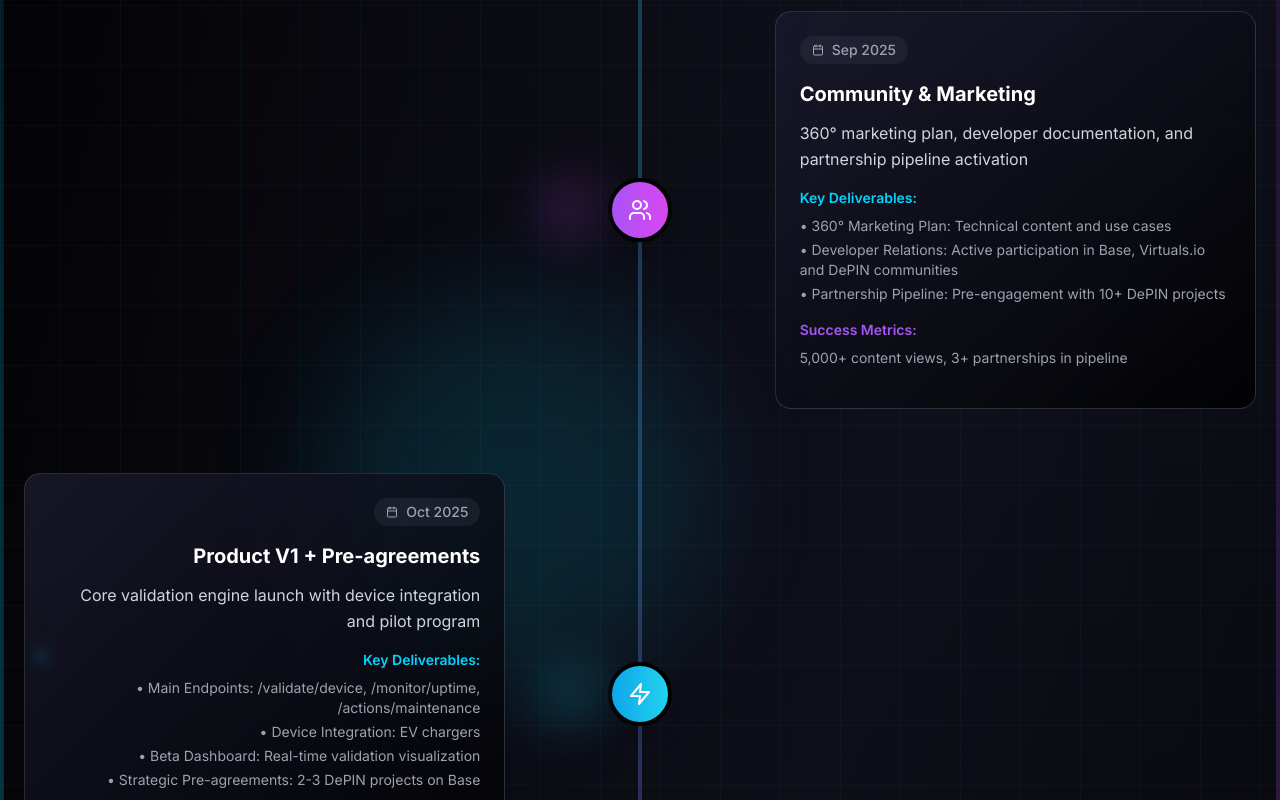
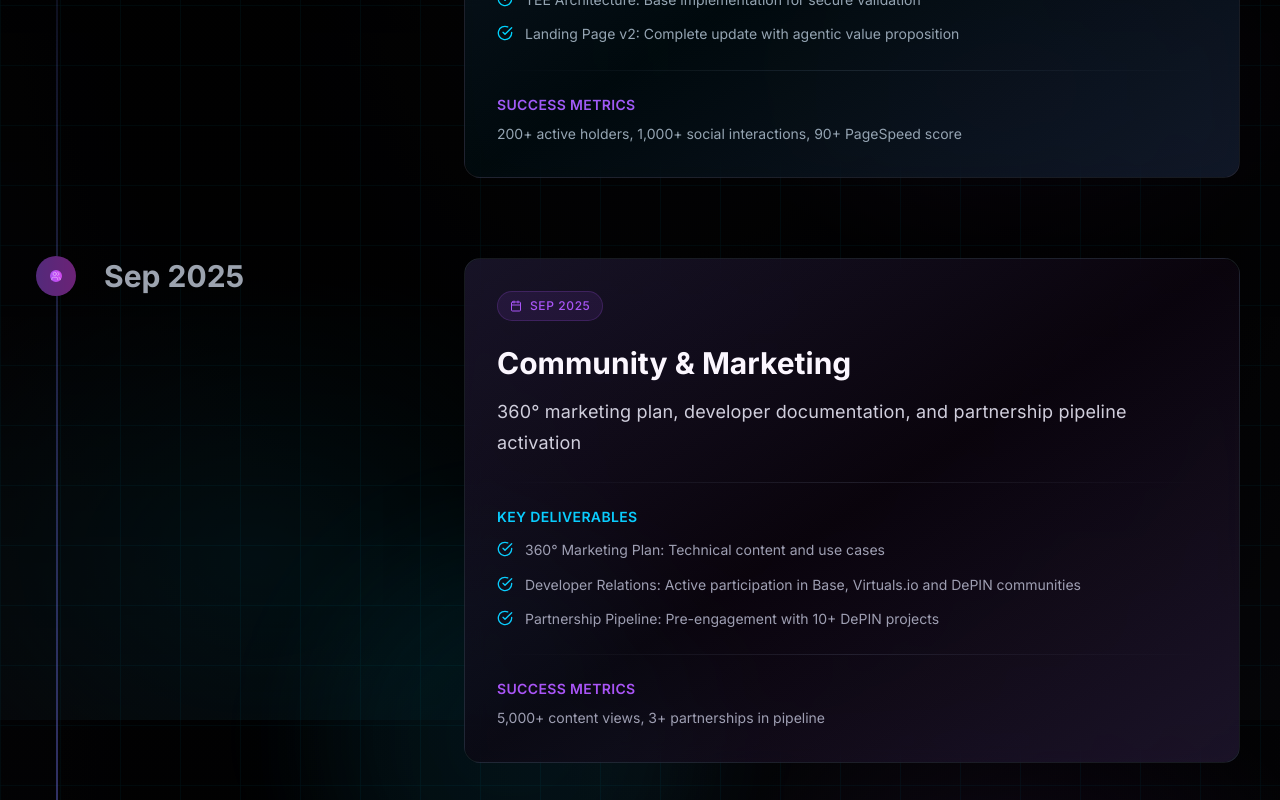
Before and after one commit to Micoh18/Dobi-Landing, a Next.js app: page / in a window 1280 px wide. Shown: the part 8080-8880 px from the top of the page. Built offline with nearby package versions, Linux system fonts and the light colour scheme.

Commit message:
better roadmap

```diff
--- a/components/Roadmap.tsx
+++ b/components/Roadmap.tsx
@@ -1,7 +1,12 @@
 'use client'
 
-import { motion } from 'framer-motion'
+import {
+  useScroll,
+  useTransform,
+  motion,
+} from 'framer-motion'
 import { Calendar, Globe, Link, CheckCircle, Bot, DollarSign, Users, Shield, Zap, Target } from 'lucide-react'
+import { useEffect, useRef, useState } from 'react'
 import GradientText from '@/components/ui/GradientText'
 
 const roadmapItems = [
@@ -16,7 +21,8 @@ const roadmapItems = [
     ],
     kpis: '200+ active holders, 1,000+ social interactions, 90+ PageSpeed score',
     icon: Bot,
-    color: 'from-dobi-blue to-electric-blue'
+    color: 'from-dobi-blue to-electric-blue',
+    variant: 'primary'
   },
   {
     quarter: 'Sep 2025',
@@ -29,7 +35,8 @@ const roadmapItems = [
     ],
     kpis: '5,000+ content views, 3+ partnerships in pipeline',
     icon: Users,
-    color: 'from-neon-purple to-dobi-magenta'
+    color: 'from-neon-purple to-dobi-magenta',
+    variant: 'secondary'
   },
   {
     quarter: 'Oct 2025',
@@ -43,7 +50,8 @@ const roadmapItems = [
     ],
     kpis: 'V1 on mainnet 99.5%+ uptime, 100+ validations, 2+ signed agreements',
     icon: Zap,
-    color: 'from-electric-blue to-neon-cyan'
+    color: 'from-electric-blue to-neon-cyan',
+    variant: 'primary'
   },
   {
     quarter: 'Nov 2025',
@@ -57,7 +65,8 @@ const roadmapItems = [
     ],
     kpis: '3+ active partnerships, 100+ validated transactions, A2A with 1+ agents',
     icon: Link,
-    color: 'from-dobi-blue to-neon-cyan'
+    color: 'from-dobi-blue to-neon-cyan',
+    variant: 'secondary'
   },
   {
     quarter: 'Dec 2025',
@@ -70,7 +79,8 @@ const roadmapItems = [
     ],
     kpis: 'SDK used by 10+ developers, 95%+ validation success rate',
     icon: DollarSign,
-    color: 'from-green-500 to-emerald-400'
+    color: 'from-green-500 to-emerald-400',
+    variant: 'primary'
   },
   {
     quarter: 'Q1 2026',
@@ -84,7 +94,8 @@ const roadmapItems = [
     ],
     kpis: '2+ enterprise clients, cross-chain operational',
     icon: Shield,
-    color: 'from-purple-500 to-pink-400'
+    color: 'from-purple-500 to-pink-400',
+    variant: 'secondary'
   },
   {
     quarter: 'Q2 2026',
@@ -98,7 +109,8 @@ const roadmapItems = [
     ],
     kpis: '$10,000+ MRR, 50+ monitored devices, 95%+ SLA compliance',
     icon: Globe,
-    color: 'from-indigo-500 to-blue-400'
+    color: 'from-indigo-500 to-blue-400',
+    variant: 'primary'
   },
   {
     quarter: 'Q3 2026',
@@ -112,26 +124,135 @@ const roadmapItems = [
     ],
     kpis: '$15,000+ MRR, DOBI V2 deployed, 2026-27 roadmap published',
     icon: Target,
-    color: 'from-orange-500 to-red-400'
+    color: 'from-orange-500 to-red-400',
+    variant: 'secondary'
   }
 ]
 
+interface MilestoneCardProps {
+  item: typeof roadmapItems[0]
+  index: number
+}
 
+function MilestoneCard({ item, index }: MilestoneCardProps) {
+  const Icon = item.icon
+  const isPrimary = item.variant === 'primary'
+
+  return (
+    <motion.div
+      initial={{ opacity: 0, y: 20 }}
+      whileInView={{ opacity: 1, y: 0 }}
+      transition={{ duration: 0.6, delay: index * 0.1 }}
+      viewport={{ once: true }}
+      className="relative rounded-2xl p-6 md:p-8 backdrop-blur-md border transition-all duration-300 bg-gradient-to-br from-dobi-gray/60 via-dobi-dark/60 to-dobi-gray/60 border-gray-600/30 hover:border-dobi-blue/40 hover:shadow-xl hover:shadow-dobi-blue/10"
+    >
+      {/* Subtle background gradient */}
+      <div className={`absolute inset-0 rounded-2xl opacity-0 group-hover:opacity-100 transition-opacity duration-300 pointer-events-none bg-gradient-to-br ${item.color} opacity-5`} />
+
+      {/* Date badge */}
+      <div className={`
+        inline-flex items-center gap-2 px-3 py-1.5 rounded-full text-xs font-medium mb-6 uppercase tracking-wider border
+        ${isPrimary
+          ? 'bg-dobi-blue/10 text-dobi-blue border-dobi-blue/20'
+          : 'bg-neon-purple/10 text-neon-purple border-neon-purple/20'
+        }
+      `}>
+        <Calendar className="w-3 h-3" />
+        {item.quarter}
+      </div>
+
+      {/* Title */}
+      <h3 className="text-2xl md:text-3xl font-bold mb-4 text-white leading-tight">
+        {item.title}
+      </h3>
+
+      {/* Description - always visible */}
+      <p className="text-gray-300 leading-relaxed mb-6 text-base md:text-lg" style={{ lineHeight: '1.7', letterSpacing: '0.01em' }}>
+        {item.description}
+      </p>
+
+      {/* Divider */}
+      <div className="h-px bg-gradient-to-r from-transparent via-gray-600/30 to-transparent mb-6" />
+
+      {/* Key Deliverables */}
+      <div className="mb-6">
+        <h4 className="text-sm font-semibold text-dobi-blue uppercase tracking-wide mb-3">
+          Key Deliverables
+        </h4>
+
+        <ul className="space-y-3 text-sm text-gray-400" style={{ lineHeight: '1.6' }}>
+          {item.details.map((detail, i) => (
+            <motion.li
+              key={i}
+              initial={{ opacity: 0, x: -10 }}
+              whileInView={{ opacity: 1, x: 0 }}
+              transition={{ duration: 0.3, delay: i * 0.05 }}
+              viewport={{ once: true }}
+              className="flex items-start gap-3"
+            >
+              <CheckCircle className="w-4 h-4 mt-0.5 flex-shrink-0 text-dobi-blue" />
+              <span className="flex-1">{detail}</span>
+            </motion.li>
+          ))}
+        </ul>
+      </div>
+
+      {/* Divider */}
+      {item.kpis && (
+        <div className="h-px bg-gradient-to-r from-transparent via-gray-600/30 to-transparent mb-6" />
+      )}
+
+      {/* Success Metrics - Always visible but compact */}
+      {item.kpis && (
+        <div>
+          <h4 className="text-sm font-semibold text-neon-purple uppercase tracking-wide mb-2">
+            Success Metrics
+          </h4>
+          <p className="text-sm text-gray-400 leading-relaxed" style={{ lineHeight: '1.6' }}>
+            {item.kpis}
+          </p>
+        </div>
+      )}
+
+      {/* Subtle accent line at bottom */}
+      <div className={`absolute bottom-0 left-0 right-0 h-0.5 bg-gradient-to-r ${item.color} opacity-0 group-hover:opacity-30 transition-opacity duration-300 rounded-b-2xl`} />
+    </motion.div>
+  )
+}
 
 export default function Roadmap() {
+  const ref = useRef<HTMLDivElement>(null)
+  const containerRef = useRef<HTMLDivElement>(null)
+  const [height, setHeight] = useState(0)
+
+  useEffect(() => {
+    if (ref.current) {
+      const rect = ref.current.getBoundingClientRect()
+      setHeight(rect.height)
+    }
+  }, [ref])
+
+  const { scrollYProgress } = useScroll({
+    target: containerRef,
+    offset: ['start 10%', 'end 50%'],
+  })
+
+  const heightTransform = useTransform(scrollYProgress, [0, 1], [0, height])
+  const opacityTransform = useTransform(scrollYProgress, [0, 0.1], [0, 1])
+
   return (
-    <section id="roadmap" className="py-32 px-6 relative overflow-hidden bg-gradient-to-b from-dobi-gray to-dobi-dark">
-      {/* Enhanced DOBI-style background */}
-      <div className="absolute inset-0 bg-gradient-to-br from-dobi-dark via-dobi-navy/30 to-dobi-dark" />
-
-      {/* Animated background orbs */}
-      <div className="absolute inset-0 overflow-hidden">
-        <div className="absolute top-1/4 left-1/4 w-96 h-96 bg-dobi-blue/20 rounded-full blur-3xl animate-pulse-slow" />
-        <div className="absolute bottom-1/4 right-1/4 w-80 h-80 bg-neon-purple/20 rounded-full blur-3xl animate-pulse-slow" style={{animationDelay: '2s'}} />
-        <div className="absolute top-1/2 right-1/6 w-64 h-64 bg-neon-cyan/15 rounded-full blur-3xl animate-pulse-slow" style={{animationDelay: '4s'}} />
+    <section
+      id="roadmap"
+      className="py-32 md:py-40 px-6 relative overflow-hidden bg-gradient-to-b from-dobi-dark via-dobi-navy/20 to-dobi-dark"
+      ref={containerRef}
+    >
+      {/* Background elements */}
+      <div className="absolute inset-0">
+        <div className="absolute top-1/4 left-1/4 w-96 h-96 bg-dobi-blue/10 rounded-full blur-3xl animate-pulse-slow" />
+        <div className="absolute bottom-1/4 right-1/4 w-80 h-80 bg-neon-purple/10 rounded-full blur-3xl animate-pulse-slow" style={{animationDelay: '2s'}} />
       </div>
 
-      {/* Consistent futuristic grid overlay */}
+      {/* Grid overlay */}
       <div className="absolute inset-0 opacity-[0.08]"
            style={{
              backgroundImage: `
@@ -142,48 +263,10 @@ export default function Roadmap() {
            }}
       />
 
-      {/* Diagonal accent lines */}
+      {/* Accent lines */}
       <div className="absolute inset-0 overflow-hidden">
-        <div className="absolute top-0 left-0 w-full h-1 bg-gradient-to-r from-transparent via-dobi-blue to-transparent opacity-40" />
-        <div className="absolute bottom-0 right-0 w-full h-1 bg-gradient-to-r from-transparent via-neon-purple to-transparent opacity-40" />
-        <div className="absolute top-0 left-0 h-full w-1 bg-gradient-to-b from-transparent via-dobi-blue to-transparent opacity-30" />
-        <div className="absolute bottom-0 right-0 h-full w-1 bg-gradient-to-b from-transparent via-neon-purple to-transparent opacity-30" />
-      </div>
-
-
-
-
-
-
-
-
-
-      {/* Floating geometric elements */}
-      <div className="absolute inset-0 overflow-hidden">
-        <motion.div
-          className="absolute top-1/3 left-10 w-4 h-4 bg-dobi-blue rounded-full blur-sm opacity-60"
-          animate={{
-            y: [-20, 20, -20],
-            x: [-10, 10, -10]
-          }}
-          transition={{ duration: 6, repeat: Infinity, ease: "easeInOut" }}
-        />
-        <motion.div
-          className="absolute bottom-1/3 right-10 w-6 h-6 bg-neon-purple rounded-full blur-sm opacity-50"
-          animate={{
-            y: [20, -20, 20],
-            x: [10, -10, 10]
-          }}
-          transition={{ duration: 8, repeat: Infinity, ease: "easeInOut", delay: 1 }}
-        />
-        <motion.div
-          className="absolute top-2/3 left-1/3 w-3 h-3 bg-neon-cyan rounded-full blur-sm opacity-70"
-          animate={{
-            scale: [1, 1.5, 1],
-            opacity: [0.3, 0.7, 0.3]
-          }}
-          transition={{ duration: 4, repeat: Infinity, ease: "easeInOut", delay: 2 }}
-        />
+        <div className="absolute top-0 left-0 w-full h-0.5 bg-gradient-to-r from-transparent via-dobi-blue to-transparent opacity-40" />
+        <div className="absolute bottom-0 right-0 w-full h-0.5 bg-gradient-to-r from-transparent via-neon-purple to-transparent opacity-40" />
       </div>
 
       <div className="container mx-auto max-w-7xl relative z-10">
@@ -193,14 +276,14 @@ export default function Roadmap() {
           whileInView={{ opacity: 1, y: 0 }}
           transition={{ duration: 0.8 }}
           viewport={{ once: true }}
-          className="text-center mb-16"
+          className="text-center mb-20 md:mb-24"
         >
           <motion.h2
             initial={{ opacity: 0, y: 20 }}
             whileInView={{ opacity: 1, y: 0 }}
             transition={{ duration: 0.6, delay: 0.2 }}
             viewport={{ once: true }}
-            className="text-4xl md:text-5xl lg:text-6xl font-bold mb-6 leading-tight tracking-tight"
+            className="text-4xl md:text-5xl lg:text-6xl font-bold mb-6 text-futuristic leading-tight tracking-tight"
           >
             DOBI 2025-26{' '}
             <GradientText variant="hero">Roadmap</GradientText>
@@ -211,155 +294,74 @@ export default function Roadmap() {
             whileInView={{ opacity: 1, y: 0 }}
             transition={{ duration: 0.6, delay: 0.4 }}
             viewport={{ once: true }}
-            className="text-xl text-gray-300 max-w-3xl mx-auto"
+            className="text-lg md:text-xl text-gray-300/90 max-w-3xl mx-auto leading-relaxed"
           >
             AI Agent for Real-World Asset Validation - From reactivation to revenue scale
           </motion.p>
         </motion.div>
 
-        {/* Roadmap timeline */}
-        <div className="relative">
-          {/* Timeline line - only on desktop */}
-          <div className="absolute left-1/2 transform -translate-x-1/2 h-full w-1 bg-gradient-to-b from-neon-blue via-neon-purple to-neon-blue opacity-30 hidden lg:block"></div>
-
-          {/* Mobile timeline line */}
-          <div className="absolute left-8 top-0 h-full w-1 bg-gradient-to-b from-neon-blue via-neon-purple to-neon-blue opacity-30 lg:hidden"></div>
-
-          <div className="space-y-8 lg:space-y-16">
+        {/* Timeline container */}
+        <div ref={ref} className="relative pb-20">
           {roadmapItems.map((item, index) => {
             const Icon = item.icon
-              const isLeft = index % 2 === 0
+            const isPrimary = item.variant === 'primary'
 
             return (
-                <motion.div
+              <div
                 key={index}
-                  initial={{ opacity: 0, x: -50 }}
-                  whileInView={{ opacity: 1, x: 0 }}
-                  transition={{ duration: 0.8, delay: index * 0.1 }}
-                  viewport={{ once: true }}
-                  className="relative"
+                className="flex justify-start pt-10 md:pt-20 md:gap-10"
               >
-                  {/* Mobile Layout */}
-                  <div className="flex items-start gap-6 lg:hidden">
-                    {/* Mobile Timeline node */}
-                    <motion.div
-                      initial={{ scale: 0 }}
-                      whileInView={{ scale: 1 }}
-                      transition={{ duration: 0.5, delay: index * 0.1 + 0.3 }}
-                      viewport={{ once: true }}
-                      className="relative flex-shrink-0"
-                    >
-                      <div className={`w-12 h-12 rounded-full bg-gradient-to-r ${item.color} p-3 border-4 border-dobi-dark shadow-lg`}>
-                        <Icon className="w-full h-full text-white" />
+                {/* Left side - Sticky date/quarter */}
+                <div className="sticky flex flex-col md:flex-row z-40 items-center top-40 self-start max-w-xs lg:max-w-sm md:w-full">
+                  {/* Timeline node */}
+                  <div className={`h-10 absolute left-3 md:left-3 w-10 rounded-full bg-dobi-dark flex items-center justify-center`}>
+                    <div className={`
+                      h-4 w-4 rounded-full bg-gradient-to-r ${item.color}
+                      border-2 border-dobi-dark shadow-lg relative flex items-center justify-center
+                    `}>
+                      <Icon className="w-2.5 h-2.5 text-white" />
                     </div>
-                      <div className={`absolute inset-0 w-12 h-12 rounded-full bg-gradient-to-r ${item.color} opacity-20 blur-xl animate-pulse`}></div>
-                    </motion.div>
-
-                    {/* Mobile Content */}
-                    <div className="flex-1 pb-8">
-                      <motion.div
-                        whileHover={{ scale: 1.02 }}
-                        className="bg-gradient-to-br from-dobi-gray/80 to-dobi-dark/80 backdrop-blur-sm border border-gray-600/50 rounded-2xl p-4 hover:border-neon-purple/50 transition-all duration-300"
-                      >
-                        {/* Quarter badge */}
-                        <div className="inline-flex items-center gap-2 px-3 py-1 rounded-full text-sm font-medium mb-3 bg-gray-600/20 text-gray-400">
-                          <Calendar className="w-3 h-3" />
-                          {item.quarter}
+                    <div className={`
+                      absolute inset-0 rounded-full animate-pulse
+                      bg-gradient-to-r ${item.color} opacity-30
+                    `} />
                   </div>
 
-                        <h3 className="text-lg font-bold text-white mb-2">{item.title}</h3>
-                        <p className="text-gray-300 leading-relaxed text-sm mb-3">{item.description}</p>
+                  {/* Date text - Desktop */}
+                  <h3 className="hidden md:block text-xl md:pl-20 md:text-3xl font-bold text-gray-400 dark:text-gray-500">
+                    {item.quarter}
+                  </h3>
+                </div>
 
-                        {/* Details */}
-                        {item.details && (
-                          <div className="mb-3">
-                            <h4 className="text-sm font-semibold text-neon-blue mb-1">Key Deliverables:</h4>
-                            <ul className="text-xs text-gray-400 space-y-1">
-                              {item.details.map((detail, i) => (
-                                <li key={i}>• {detail}</li>
-                              ))}
-                            </ul>
-                          </div>
-                        )}
+                {/* Right side - Content card */}
+                <div className="relative pl-20 pr-4 md:pl-4 w-full">
+                  {/* Date text - Mobile */}
+                  <h3 className="md:hidden block text-2xl mb-4 text-left font-bold text-gray-400">
+                    {item.quarter}
+                  </h3>
 
-                        {/* KPIs */}
-                        {item.kpis && (
-                          <div className="mb-3">
-                            <h4 className="text-sm font-semibold text-neon-purple mb-1">Success Metrics:</h4>
-                            <p className="text-xs text-gray-400">{item.kpis}</p>
-                          </div>
-                        )}
-
-                      </motion.div>
+                  <MilestoneCard item={item} index={index} />
                 </div>
               </div>
-
-                  {/* Desktop Layout */}
-                  <div className={`hidden lg:flex items-center ${isLeft ? 'flex-row' : 'flex-row-reverse'}`}>
-                    {/* Content */}
-                    <div className={`w-5/12 ${isLeft ? 'text-right pr-8' : 'text-left pl-8'}`}>
-                      <motion.div
-                        whileHover={{ scale: 1.02 }}
-                        className="bg-gradient-to-br from-dobi-gray/80 to-dobi-dark/80 backdrop-blur-sm border border-gray-600/50 rounded-2xl p-6 hover:border-neon-purple/50 transition-all duration-300"
-                      >
-                        {/* Quarter badge */}
-                        <div className="inline-flex items-center gap-2 px-3 py-1 rounded-full text-sm font-medium mb-4 bg-gray-600/20 text-gray-400">
-                          <Calendar className="w-3 h-3" />
-                          {item.quarter}
-                        </div>
-
-                        <h3 className="text-xl font-bold text-white mb-3">{item.title}</h3>
-                        <p className="text-gray-300 leading-relaxed mb-4">{item.description}</p>
-
-                        {/* Details */}
-                        {item.details && (
-                          <div className="mb-4">
-                            <h4 className="text-sm font-semibold text-neon-blue mb-2">Key Deliverables:</h4>
-                            <ul className="text-sm text-gray-400 space-y-1">
-                              {item.details.map((detail, i) => (
-                                <li key={i}>• {detail}</li>
-                              ))}
-                            </ul>
-                          </div>
-                        )}
-
-                        {/* KPIs */}
-                        {item.kpis && (
-                          <div className="mb-4">
-                            <h4 className="text-sm font-semibold text-neon-purple mb-2">Success Metrics:</h4>
-                            <p className="text-sm text-gray-400">{item.kpis}</p>
-                          </div>
-                        )}
-
-                      </motion.div>
-                    </div>
-
-                    {/* Timeline node */}
-                    <motion.div
-                      initial={{ scale: 0 }}
-                      whileInView={{ scale: 1 }}
-                      transition={{ duration: 0.5, delay: index * 0.1 + 0.3 }}
-                      viewport={{ once: true }}
-                      className="relative w-2/12 flex justify-center"
-                    >
-                      <div className={`w-16 h-16 rounded-full bg-gradient-to-r ${item.color} p-4 border-4 border-dobi-dark shadow-lg`}>
-                        <Icon className="w-full h-full text-white" />
-                      </div>
-                      <div className={`absolute inset-0 w-16 h-16 rounded-full bg-gradient-to-r ${item.color} opacity-20 blur-xl animate-pulse`}></div>
-                    </motion.div>
-
-                    {/* Spacer */}
-                    <div className="w-5/12"></div>
-                  </div>
-                </motion.div>
             )
           })}
+
+          {/* Animated timeline line */}
+          <div
+            style={{
+              height: height + 'px',
+            }}
+            className="absolute md:left-8 left-8 top-0 overflow-hidden w-[2px] bg-[linear-gradient(to_bottom,var(--tw-gradient-stops))] from-transparent from-[0%] via-dobi-blue/30 dark:via-neon-purple/30 to-transparent to-[99%] [mask-image:linear-gradient(to_bottom,transparent_0%,black_10%,black_90%,transparent_100%)]"
+          >
+            <motion.div
+              style={{
+                height: heightTransform,
+                opacity: opacityTransform,
+              }}
+              className="absolute inset-x-0 top-0 w-[2px] bg-gradient-to-t from-dobi-blue via-neon-purple to-transparent from-[0%] via-[10%] rounded-full"
+            />
           </div>
         </div>
-
-
-
-
       </div>
     </section>
   )
```
Lines whose indentation alone changed are shown as unchanged.
